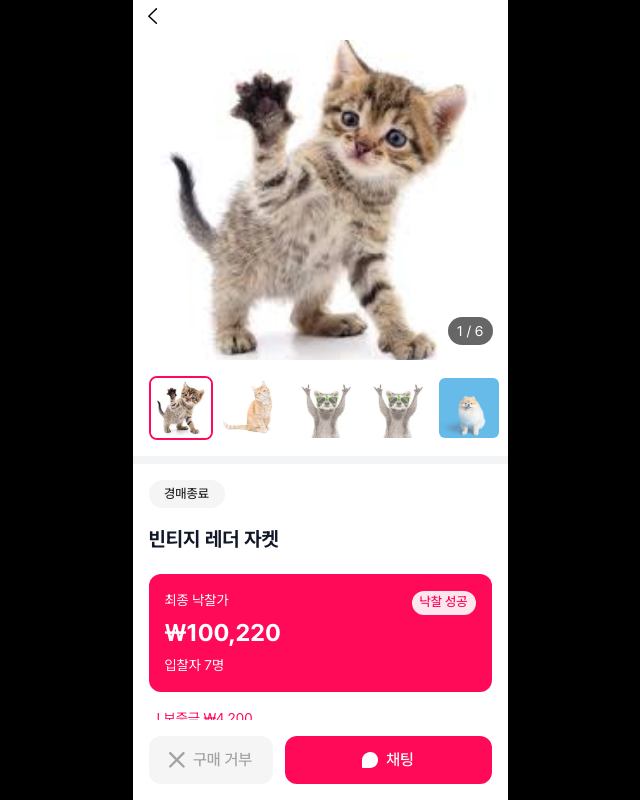
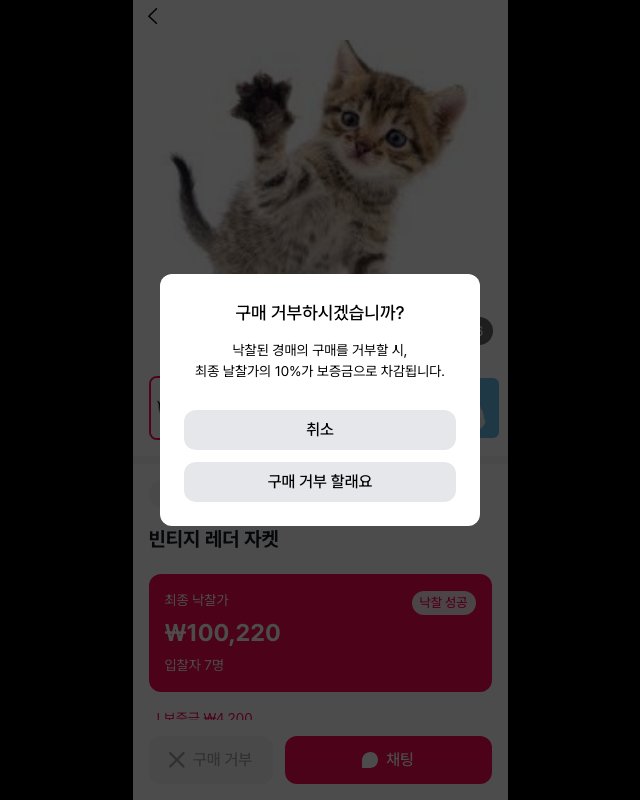
Before and after one commit to BeJunseok/Dopamine-FE, a React (Vite) app: page /item/1 in a window 1280 px wide. Both pictures are taken after a click on the button "구매 거부". Shown: the top 800 px of the page, without its empty margins (320-960 px from the left). Built offline with nearby package versions, Linux system fonts and the light colour scheme.

Commit message:
[FEAT] 구매 거부 및 채팅 모달 구현

```diff
--- a/src/components/common/Footer.tsx
+++ b/src/components/common/Footer.tsx
@@ -30,11 +30,11 @@ const Footer = () => {
   const navClassName = ({ isActive }: { isActive: boolean }) => {
     return clsx(
       "flex flex-col items-center justify-center gap-1 text-[12px] w-full h-full",
-      isActive ? "text-black fill-black" : "text-[#A3A3A3] fill-[#A3A3A3]"
+      isActive ? "text-black fill-black" : "text-grey14 fill-grey14"
     );
   };
   return (
-    <div className="fixed bottom-0 w-full max-w-[375px] bg-white border-t border-[#E5E5E5] z-50">
+    <div className="fixed bottom-0 w-full max-w-[375px] bg-white border-t border-grey04 z-50">
       <div className="flex justify-around items-center h-20">
         {menuData.map(item => {
           const IconComponent = item.icon;
--- a/src/components/item/detail/bidHistory/BidHistoryItem.tsx
+++ b/src/components/item/detail/bidHistory/BidHistoryItem.tsx
@@ -22,7 +22,7 @@ const BidHistoryItem = ({
 
     if (isCurrentTop) {
       return (
-        <div className="w-5 h-5 flex items-center justify-center rounded-full bg-mainpink text-white text-reg12 mr-2">
+        <div className="w-5 h-5 flex items-center justify-center rounded-full bg-darkgrey05 text-white text-reg12 mr-2">
           1
         </div>
       );
@@ -77,11 +77,11 @@ const BidHistoryItem = ({
   return (
     <div
       className={clsx(
-        "flex items-center justify-center p-3 rounded-lg border",
+        "flex items-center justify-center p-3 rounded-lg border border-grey04",
         {
-          "bg-lightpink border-mainpink": isWinner,
-          "bg-grey00 border-grey04": !isWinner && isMybid,
-          "bg-white border-grey04": !isWinner && !isMybid,
+          "bg-lightpink": isMybid, // 내 입찰
+          "border-mainpink": isWinner, // 경매 종료 - 1등
+          "bg-grey00 ": isCurrentTop, // 경매중 - 1등
         }
       )}
     >
--- a/src/components/item/detail/footer/Footer.tsx
+++ b/src/components/item/detail/footer/Footer.tsx
@@ -78,8 +78,8 @@ const Footer = ({
   }
 
   return (
-    <div className="sticky bottom-0 w-[375px] bg-white p-4">
-      <div className="">{content}</div>
+    <div className="sticky bottom-0 w-full bg-white p-4">
+      <div>{content}</div>
     </div>
   );
 };
--- a/src/components/item/detail/itemCard/PriceBox.tsx
+++ b/src/components/item/detail/itemCard/PriceBox.tsx
@@ -37,12 +37,12 @@ const PriceBox = ({
             {isEnded ? "최종 낙찰가" : "현재 최고 입찰가"}
           </div>
           {viewState === "WON" && (
-            <div className="flex items-center justify-center w-16 h-6 rounded-full bg-lightpink text-mainpink text-med13">
+            <div className="flex items-center justify-center w-16 h-6 rounded-full bg-lightpink text-mainpink text-med13 leading-none">
               낙찰 성공
             </div>
           )}
           {viewState === "LOST" && (
-            <div className="flex items-center justify-center w-16 h-6 rounded-full bg-grey03 text-darkgrey05 text-med13">
+            <div className="flex items-center justify-center w-16 h-6 rounded-full bg-grey03 text-darkgrey05 text-med13 leading-none">
               낙찰 실패
             </div>
           )}
--- /dev/null
+++ b/src/components/item/detail/modal/ConfirmModal.tsx
@@ -0,0 +1,73 @@
+import { useEffect } from "react";
+
+interface ConfirmModalProps {
+  isOpen: boolean;
+  onClose: () => void;
+  onConfirm: () => void;
+  title: string;
+  confirmText: string;
+  cancelText?: string;
+  children: React.ReactNode;
+}
+
+const ConfirmModal = ({
+  isOpen,
+  onClose,
+  onConfirm,
+  title,
+  confirmText,
+  cancelText = "취소",
+  children,
+}: ConfirmModalProps) => {
+  useEffect(() => {
+    if (isOpen) {
+      document.body.style.overflow = "hidden";
+    }
+
+    return () => {
+      document.body.style.overflow = "auto";
+    };
+  }, [isOpen]);
+
+  if (!isOpen) {
+    return;
+  }
+
+  const handleModalContentClick = (e: React.MouseEvent) => {
+    e.stopPropagation();
+  };
+
+  return (
+    <div
+      className="fixed inset-0 bg-black/70 flex justify-center items-center z-50"
+      onClick={onClose}
+    >
+      <div
+        className="bg-white rounded-xl w-80 p-6"
+        onClick={handleModalContentClick}
+      >
+        <div className="text-center text-black mb-7">
+          <h3 className="text-med18 mb-3">{title}</h3>
+          <div className="text-reg14">{children}</div>
+        </div>
+
+        <div className="flex flex-col gap-3">
+          <button
+            onClick={onClose}
+            className="w-full py-2 bg-bluegrey02 text-med16 text-black rounded-xl cursor-pointer hover:bg-lightpink"
+          >
+            {cancelText}
+          </button>
+          <button
+            onClick={onConfirm}
+            className="w-full py-2 bg-bluegrey02 text-med16 text-black rounded-xl cursor-pointer hover:bg-lightpink"
+          >
+            {confirmText}
+          </button>
+        </div>
+      </div>
+    </div>
+  );
+};
+
+export default ConfirmModal;
--- a/src/pages/itemDetail/ItemDetailPage.tsx
+++ b/src/pages/itemDetail/ItemDetailPage.tsx
@@ -3,9 +3,12 @@ import Footer from "@/components/item/detail/footer/Footer";
 import Header from "@/components/item/detail/header/Header";
 import ItemCard from "@/components/item/detail/itemCard/ItemCard";
 import ItemImage from "@/components/item/detail/itemImage/ItemImage";
+import ConfirmModal from "@/components/item/detail/modal/ConfirmModal";
 import QnaList from "@/components/item/detail/qna/QnaList";
 import { useItemState } from "@/hooks/useItemState";
 import { mockBids, mockImages, mockItems, mockQna } from "@/mock/itemDetail";
+import { useState } from "react";
+import { useNavigate } from "react-router-dom";
 
 const handleAskQuestion = () => {
   return;
@@ -19,19 +22,25 @@ const handleBidClick = () => {
   alert("입찰하기");
 };
 
-const handleChatClick = () => {
-  alert("채팅하기 클릭");
-};
-
-const handleRejectBuyClick = () => {
-  alert("구매 거부 클릭");
-};
-
 const ItemDetailPage = () => {
   const item = mockItems;
   const userId = 1;
   const { isLive, isEnded, viewState, depositAmount, hasBid, isSeller } =
     useItemState({ item, userId });
+
+  const [isChatModalOpen, setChatModalOpen] = useState(false);
+  const [isRejectModalOpen, setRejectModalOpen] = useState(false);
+  const navigate = useNavigate();
+
+  const handleConfirmChat = () => {
+    setChatModalOpen(false);
+    alert("채팅방으로 이동");
+  };
+
+  const handleConfirmReject = () => {
+    setRejectModalOpen(false);
+    navigate("/");
+  };
 
   return (
     <div className="bg-grey02">
@@ -61,9 +70,35 @@ const ItemDetailPage = () => {
         viewState={viewState}
         isSeller={isSeller}
         onBidClick={handleBidClick}
-        onChatClick={handleChatClick}
-        onRejectBuyClick={handleRejectBuyClick}
+        onChatClick={() => setChatModalOpen(true)}
+        onRejectBuyClick={() => setRejectModalOpen(true)}
       />
+
+      {/* 채팅 모달 */}
+      <ConfirmModal
+        isOpen={isChatModalOpen}
+        onClose={() => setChatModalOpen(false)}
+        onConfirm={handleConfirmChat}
+        title="채팅"
+        confirmText="네, 채팅할래요."
+      >
+        <p>채팅하시겠습니까?</p>
+      </ConfirmModal>
+
+      {/* 구매 거부 모달 */}
+      <ConfirmModal
+        isOpen={isRejectModalOpen}
+        onClose={() => setRejectModalOpen(false)}
+        onConfirm={handleConfirmReject}
+        title="구매 거부하시겠습니까?"
+        confirmText="구매 거부 할래요"
+      >
+        <p>
+          낙찰된 경매의 구매를 거부할 시,
+          <br />
+          최종 날찰가의 10%가 보증금으로 차감됩니다.
+        </p>
+      </ConfirmModal>
     </div>
   );
 };
```
